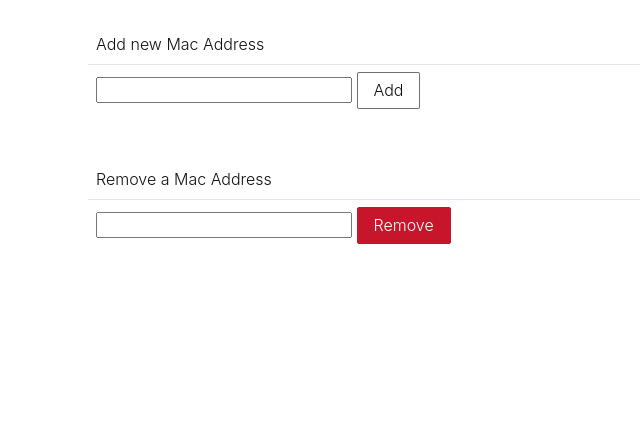
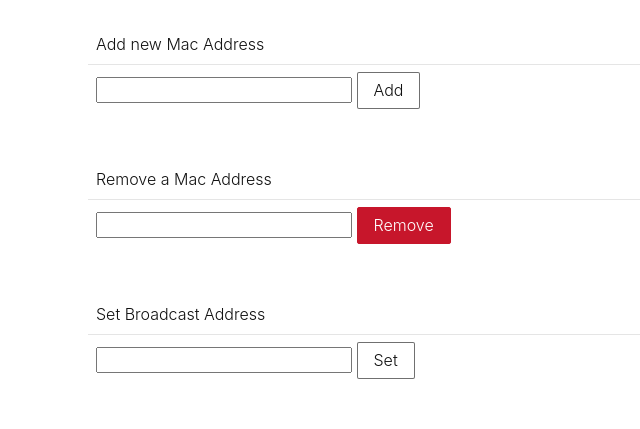
Before and after one commit to TheBros35/spook-old, a Flask app: page / in a window 1280 px wide. Shown: the part 302-731 px from the top of the page, without its empty margins (0-640 px from the left). Run offline with Flask 2, Linux system fonts and the light colour scheme; some web fonts are replaced.

Commit message:
set broadcast address manually and made way to change it

```diff
--- a/app.py
+++ b/app.py
@@ -69,8 +69,10 @@ def update_broadcast_address():
 
     db_dict["broadcast_address"] = new_broadcast_address
 
-    with open(DB_FILE) as db_file:
+    with open(DB_FILE, 'w') as db_file:
         json.dump(db_dict, db_file)
+
+    return redirect('/')
 
 
 def return_broadcast_address():
--- a/db/db.json
+++ b/db/db.json
@@ -1 +1 @@
-{"mac_addresses": ["B4-96-91-8C-79-6D"], "broadcast_address": ""}
+{"mac_addresses": ["B4-96-91-8C-79-6D"], "broadcast_address": "255.255.255.255"}
--- a/templates/index.jinja2
+++ b/templates/index.jinja2
@@ -39,5 +39,12 @@
         </table>
     </div>
 
+<div class="row">
+        <table>
+            <tr><th>Set Broadcast Address</th></tr>
+            <tr><td><form action="/updateBroadcast" method="get"><input name="broadcast_address" required /> <button class="p-button" type="submit">Set</button> </form></td></tr>
+        </table>
+    </div>
+
 </body>
 </html>
```
Also changed, not shown: docker-compose.yml (+4 -3 lines).
